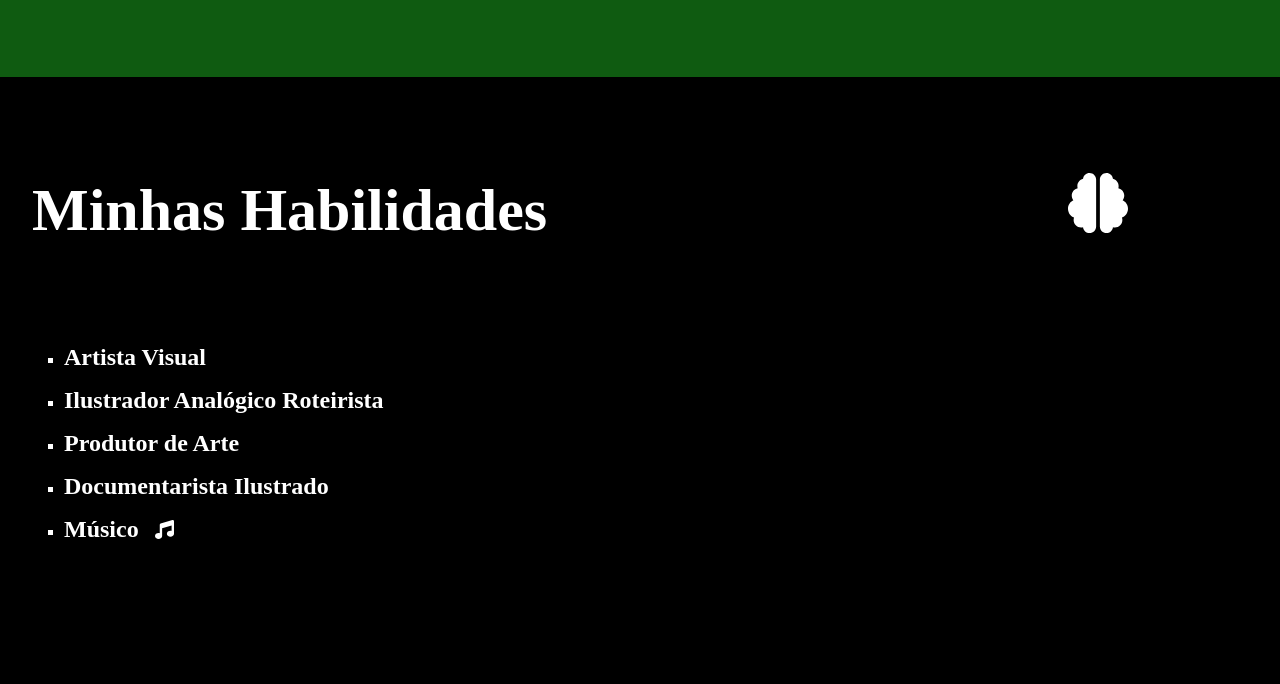
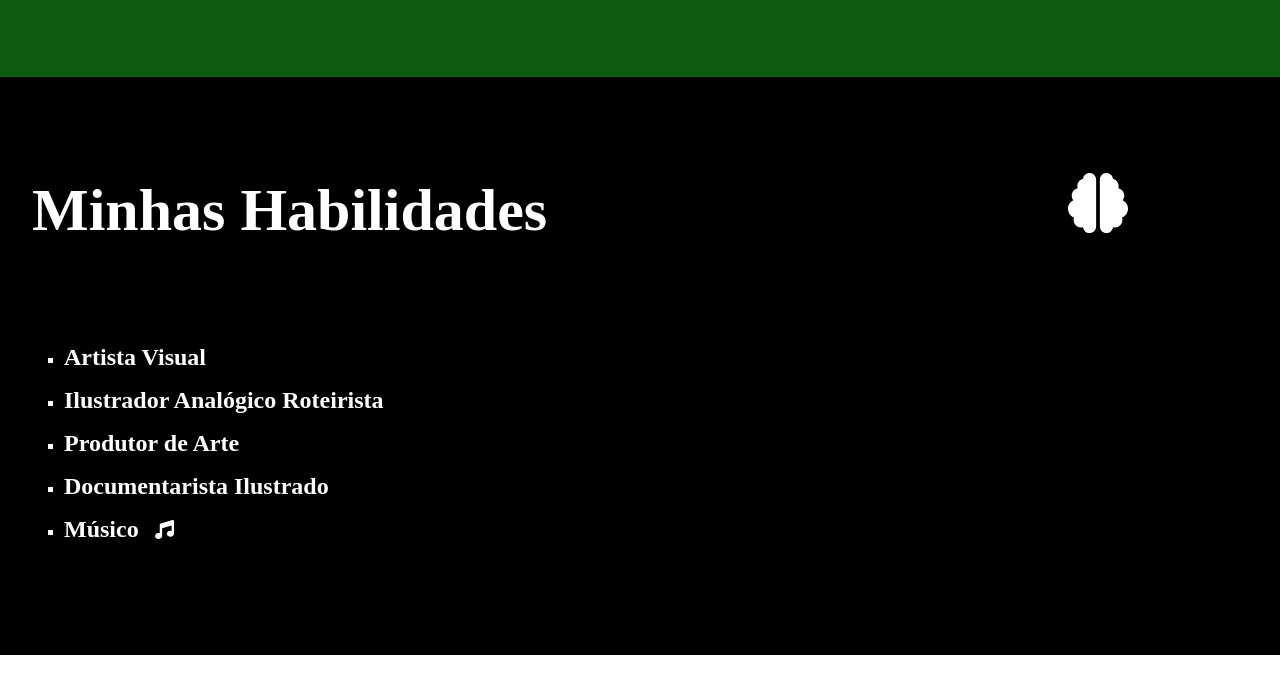
Before and after one commit to Graciano1997/fernandoPortfolio, a website: page index.html in a window 1280 px wide. Shown: the part 1402-2086 px from the top of the page. Drawn offline with Linux system fonts and the light colour scheme.

Commit message:
add the skills space

```diff
--- a/assets/css/style.css
+++ b/assets/css/style.css
@@ -215,7 +215,7 @@ button{
 
 .skills{
   padding: 2rem;
-  padding-bottom: 10rem;
+  padding-bottom: 5rem;
   background-color: black;
   color: white;
 }
```
